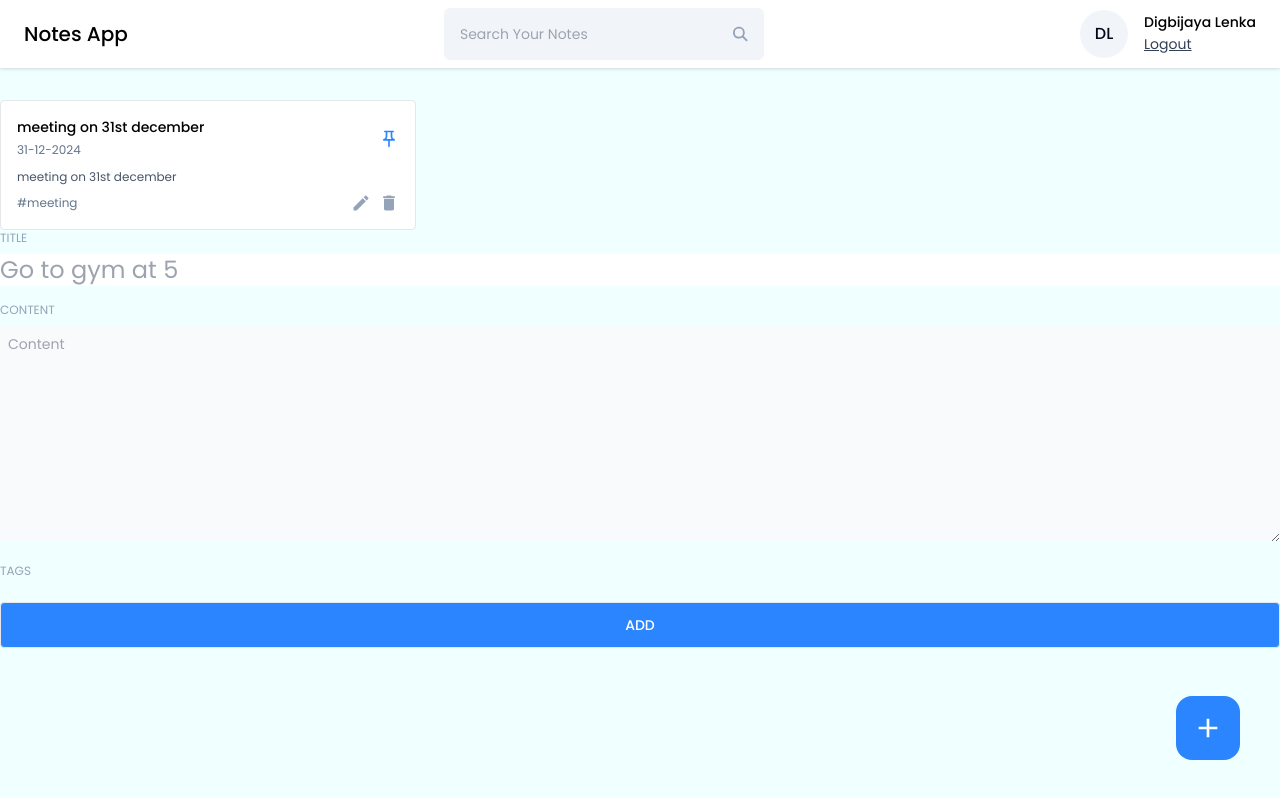
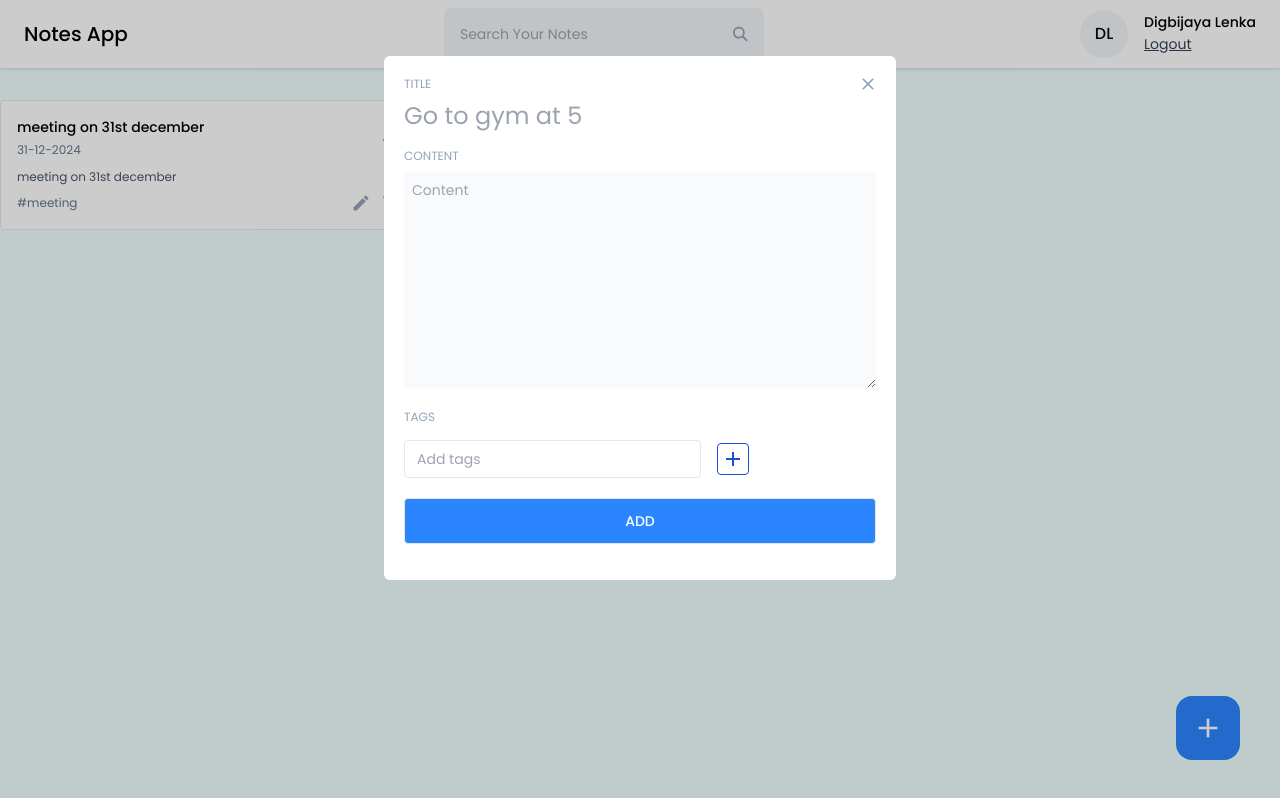
Before and after one commit to t3nsor98/Full_Stack_Note_App, a React (Vite) app in the folder frontend/notes-app/: page /dashboard in a window 1280 px wide. Both pictures are taken after a click on the button 1208 px from the left and 728 px from the top of the page. Built offline with nearby package versions, Linux system fonts and the light colour scheme.

Commit message:
Front-end part is done

```diff
--- /dev/null
+++ b/frontend/notes-app/src/components/Input/TagInput.jsx
@@ -0,0 +1,61 @@
+import React, { useState } from "react";
+import { MdAdd, MdClose } from "react-icons/md";
+
+export default function TagInput({ tags, setTags }) {
+  const [inputValue, setInputValue] = useState("");
+  const handleInputChange = (e) => {
+    setInputValue(e.target.value);
+  };
+
+  const addNewTag = () => {
+    if (inputValue.trim !== "") {
+      setTags([...tags, inputValue.trim()]);
+      setInputValue("");
+    }
+  };
+
+  const handleKeyDown = (e) => {
+    if (e.key === "Enter") {
+      addNewTag();
+    }
+  };
+
+  const handleRemoveTag = (tagToRemove) => {
+    setTags(tags.filter((tag) => tag !== tagToRemove));
+  }
+
+  return (
+    <div>
+      {tags?.length > 0 && (
+        <div className="flex items-center gap-2 flex-wrap mt-2">
+          {tags.map((tag, index) => (
+            <span key={index} className="flex items-center gap-2 text-sm text-slate-900 bg-slate-100 px-3 py-1 rounded">
+              #{tag}
+              <button onClick={() => {handleRemoveTag(tag)}}>
+                <MdClose />
+              </button>
+            </span>
+          ))}
+        </div>
+      )}
+
+      <div className="flex items-center gap-4 mt-3">
+        <input
+          type="text"
+          value={inputValue}
+          className="text-sm bg-transparent border px-3 py-2 rounded outline-none"
+          placeholder="Add tags"
+          onChange={handleInputChange}
+          onKeyDown={handleKeyDown}
+        />
+
+        <button
+          className="w-8 h-8 flex items-center justify-center rounded border border-blue-700 hover:bg-blue-700"
+          onClick={() => addNewTag()}
+        >
+          <MdAdd className="text-2xl text-blue-700 hover:text-white" />
+        </button>
+      </div>
+    </div>
+  );
+}
--- a/frontend/notes-app/src/pages/Home/AddEditNotes.jsx
+++ b/frontend/notes-app/src/pages/Home/AddEditNotes.jsx
@@ -1,14 +1,53 @@
-import React from "react";
+import React, { useState } from "react";
+import TagInput from "../../components/Input/TagInput";
+import { MdClose } from "react-icons/md";
 
-export default function AddEditNotes() {
+export default function AddEditNotes({ onClose, type, noteData }) {
+  const [title, setTitle] = useState("");
+  const [content, setContent] = useState("");
+  const [tags, setTags] = useState([]);
+
+  const [error, setError] = useState(null);
+
+  // add note
+  const addNewNote = async () => {};
+  // edit note
+  const editNote = async () => {};
+
+  const handleAddNote = () => {
+    if (!title) {
+      setError("Title is required");
+      return;
+    }
+    if (!content) {
+      setError("Content is required");
+      return;
+    }
+    setError(null);
+
+    if (type === "edit") {
+      editNote();
+    } else {
+      addNewNote();
+    }
+  };
   return (
-    <div>
+    <div className="relative">
+      <button
+        className="w-10 h-10 rounded-full flex items-center justify-center absolute -top-3 -right-3 hover:bg-slate-500"
+        onClick={onClose}
+      >
+        <MdClose className="text-xl text-slate-400" />
+      </button>
+
       <div className="flex flex-col gap-2">
         <label className="input-label">TITLE</label>
         <input
           type="text"
           className="text-2xl text-slate-950 outline-none"
           placeholder="Go to gym at 5"
+          value={title}
+          onChange={(e) => setTitle(e.target.value)}
         />
       </div>
 
@@ -19,6 +58,8 @@
           className="text-sm text-slate-950 outline-none bg-slate-50 p-2 rounded"
           placeholder="Content"
           rows={10}
+          value={content}
+          onChange={(e) => setContent(e.target.value)}
         />
       </div>
 
@@ -26,9 +67,14 @@
         <label htmlFor="" className="input-label">
           TAGS
         </label>
+        <TagInput tags={tags} setTags={setTags} />
       </div>
 
-      <button className="btn-primary font-medium mt-5 p-3" onClick={() => {}}>
+      {error && <p className="text-sm text-red-500 pt-4">{error}</p>}
+      <button
+        className="btn-primary font-medium mt-5 p-3"
+        onClick={handleAddNote}
+      >
         ADD
       </button>
     </div>
--- a/frontend/notes-app/src/pages/Home/Home.jsx
+++ b/frontend/notes-app/src/pages/Home/Home.jsx
@@ -1,9 +1,17 @@
-// import React from 'react'
+import React, { useState } from "react";
 import Navbar from "../../components/Navbar/Navbar";
 import NoteCard from "../../components/Cards/NoteCard";
 import { MdAdd } from "react-icons/md";
 import AddEditNotes from "./AddEditNotes";
+import Modal from "react-modal";
+
 export default function Home() {
+  const [openAddEditModal, setOpenAddEditModal] = useState({
+    isShown: false,
+    type: "add",
+    data: null,
+  });
+
   return (
     <div>
       <>
@@ -25,12 +33,36 @@
 
         <button
           className="w-16 h-16 flex items-center justify-center rounded-2xl bg-primary hover:bg-blue-600 absolute right-10 bottom-10"
-          onClick={() => {}}
+          onClick={() => {
+            setOpenAddEditModal({
+              isShown: true,
+              type: "add",
+              data: null,
+            });
+          }}
         >
           <MdAdd className="text-[32px] text-white" />
         </button>
 
-        <AddEditNotes />
+        <Modal
+          isOpen={openAddEditModal.isShown}
+          onRequestClose={() => {}}
+          style={{
+            overlay: {
+              backgroundColor: "rgba(0,0,0,0.2)",
+            },
+          }}
+          contentLabel=""
+          className="w-[40%] max-h-3/4 bg-white rounded-md mx-auto mt-14 p-5 overflow-scroll "
+        >
+          <AddEditNotes
+            type={openAddEditModal.type}
+            noteData={openAddEditModal.data}
+            onClose={() =>
+              setOpenAddEditModal({ ...openAddEditModal, isShown: false })
+            }
+          />
+        </Modal>
       </>
     </div>
   );
```
